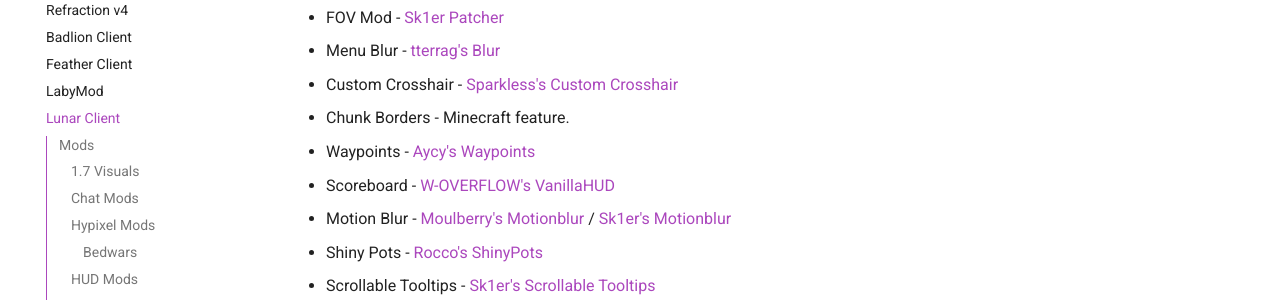
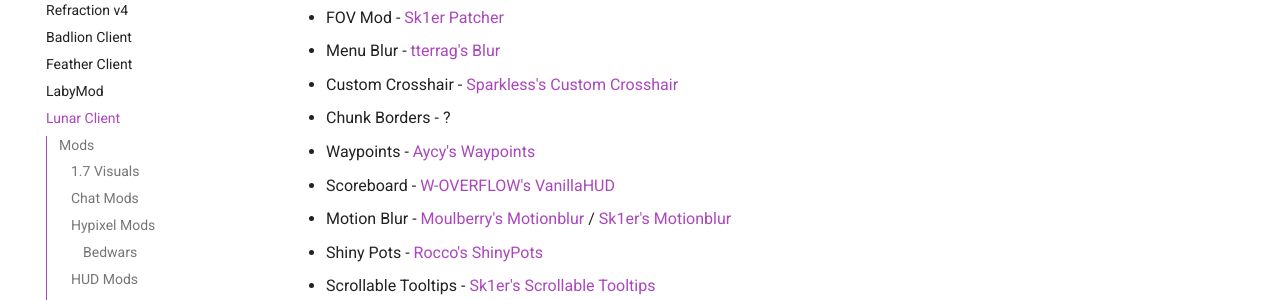
Before and after one commit to MicrocontrollersDev/Alternatives, an MkDocs documentation site: the page built from docs/1.8.9/lunar_client.md, in a window 1280 px wide and 900 px high, scrolled down 2586 px. Shown: the part 152-452 px from the top of the window. Built offline with MkDocs 1.6.1 and Material for MkDocs 9.7.7, drawn with Linux system fonts in a browser that asks for light colours; comment, search, counter and statistics services are not loaded.

Commit message:
no chunk borders in 1.8

```diff
--- a/docs/1.8.9/lunar_client.md
+++ b/docs/1.8.9/lunar_client.md
@@ -86,7 +86,7 @@
 * FOV Mod - [Sk1er Patcher](https://sk1er.club/mods/patcher)
 * Menu Blur - [tterrag's Blur](https://www.curseforge.com/minecraft/mc-mods/blur/files/all?filter-game-version=2020709689%3A5806)
 * Custom Crosshair - [Sparkless's Custom Crosshair](https://www.curseforge.com/minecraft/mc-mods/custom-crosshair-mod/files/all?filter-game-version=2020709689%3A5806)
-* Chunk Borders - Minecraft feature.
+* Chunk Borders - ?
 * Waypoints - [Aycy's Waypoints](https://www.youtube.com/watch?v=5jq5tXqwDTM)
 * Scoreboard - [W-OVERFLOW's VanillaHUD](https://github.com/W-OVERFLOW/VanillaHUD/releases/latest)
 * Motion Blur - [Moulberry's Motionblur](https://cdn.discordapp.com/attachments/733903046681034813/806188815286665226/MbMotionblur-1.0-REL-Fixed.jar) / [Sk1er's Motionblur](https://sk1er.club/mods/motionblurmod)
```
